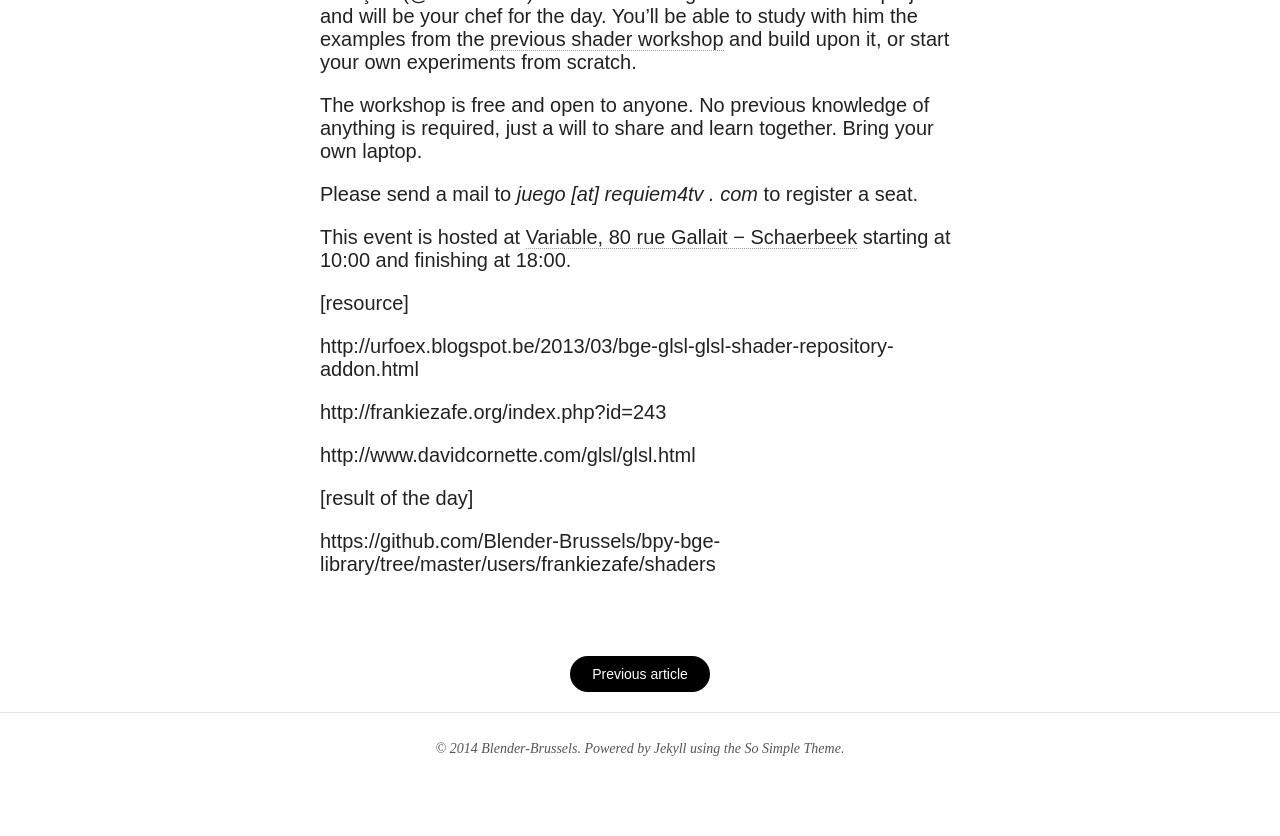
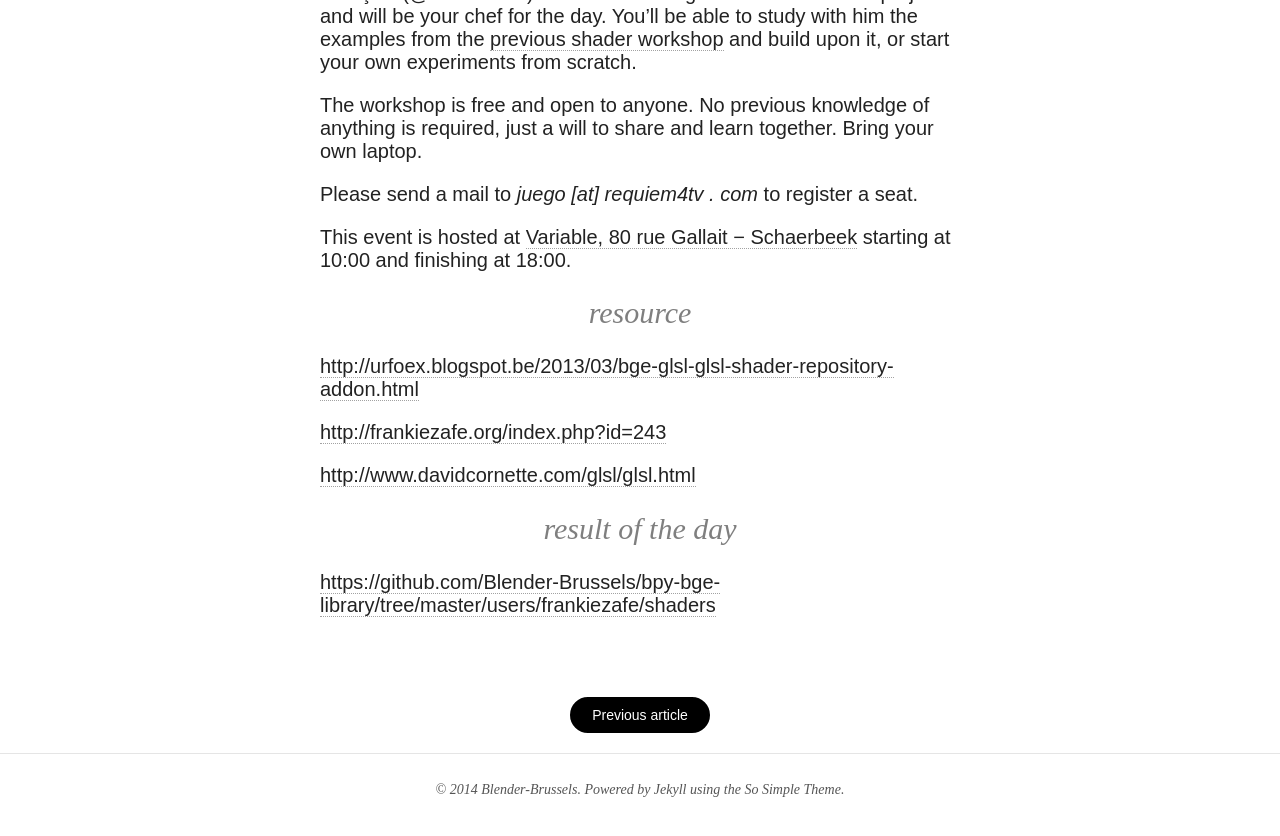
Before and after one commit to Blender-Brussels/blender-brussels.github.io, a Jekyll site: the page built from _posts/2014-06-21-shading-me-softly.md, in a window 1280 px wide and 900 px high, scrolled down 790 px. Shown: the top 836 px of the window. Built offline with Jekyll 4.4.1, drawn with Linux system fonts in a browser that asks for light colours; nearby versions of some CDN libraries; part of the change alters nothing that is shown.

```diff
--- a/_posts/2014-06-21-shading-me-softly.md
+++ b/_posts/2014-06-21-shading-me-softly.md
@@ -24,14 +24,14 @@ Please send a mail to _juego [at] requiem4tv . com_ to register a seat.
 This event is hosted at [Variable, 80 rue Gallait − Schaerbeek](https://www.openstreetmap.org/way/60317745#map=19/50.86677/4.36900) starting at 10:00 and finishing at 18:00.
 
 
-[resource]
+## resource
 
-http://urfoex.blogspot.be/2013/03/bge-glsl-glsl-shader-repository-addon.html
+[http://urfoex.blogspot.be/2013/03/bge-glsl-glsl-shader-repository-addon.html](http://urfoex.blogspot.be/2013/03/bge-glsl-glsl-shader-repository-addon.html)
 
-http://frankiezafe.org/index.php?id=243
+[http://frankiezafe.org/index.php?id=243](http://frankiezafe.org/index.php?id=243)
 
-http://www.davidcornette.com/glsl/glsl.html
+[http://www.davidcornette.com/glsl/glsl.html](http://www.davidcornette.com/glsl/glsl.html)
 
-[result of the day]
+## result of the day
 
-https://github.com/Blender-Brussels/bpy-bge-library/tree/master/users/frankiezafe/shaders
+[https://github.com/Blender-Brussels/bpy-bge-library/tree/master/users/frankiezafe/shaders](https://github.com/Blender-Brussels/bpy-bge-library/tree/master/users/frankiezafe/shaders)
```
